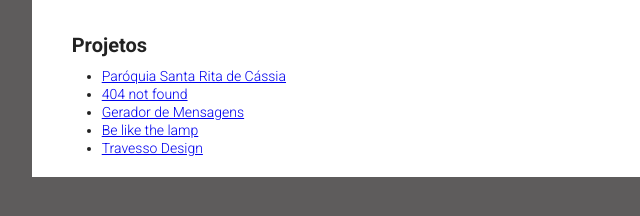
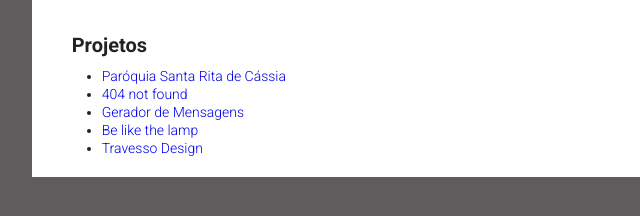
Before and after one commit to mariliandrad/curriculo-marilia, a plain HTML site: page index.html in a window 1280 px wide. Shown: the part 802-1018 px from the top of the page, 121-761 px from the left. Drawn offline with Linux system fonts and the light colour scheme.

Commit message:
Remoção de estilo link

```diff
--- a/style.css
+++ b/style.css
@@ -32,10 +32,15 @@
 }
 
 .main-profile section,
-.aside-profile section {
+.aside-profile section,
+a {
   margin-top: 36px;
+  text-decoration: none;
 }
 
+.main-profile a {
+  cursor: pointer;
+}
 .img-profile {
   width: 55px;
   border-radius: 50%;
```
